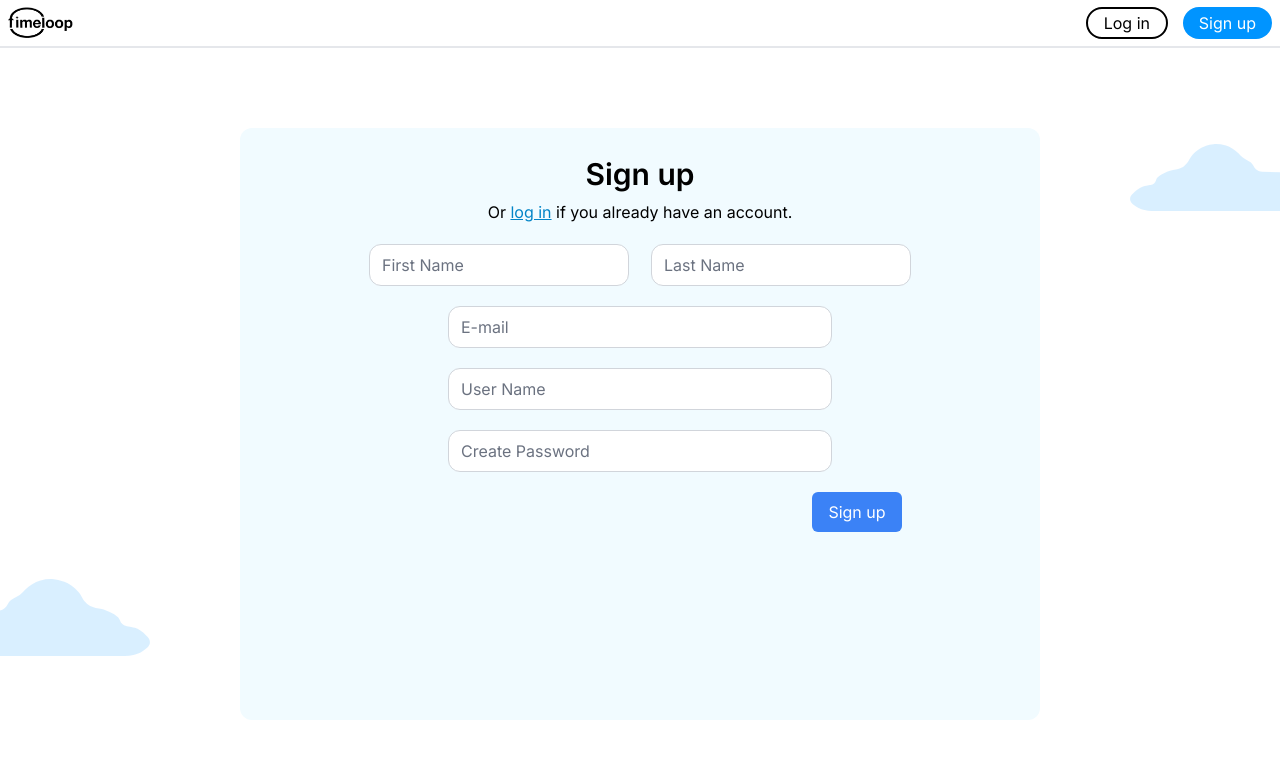
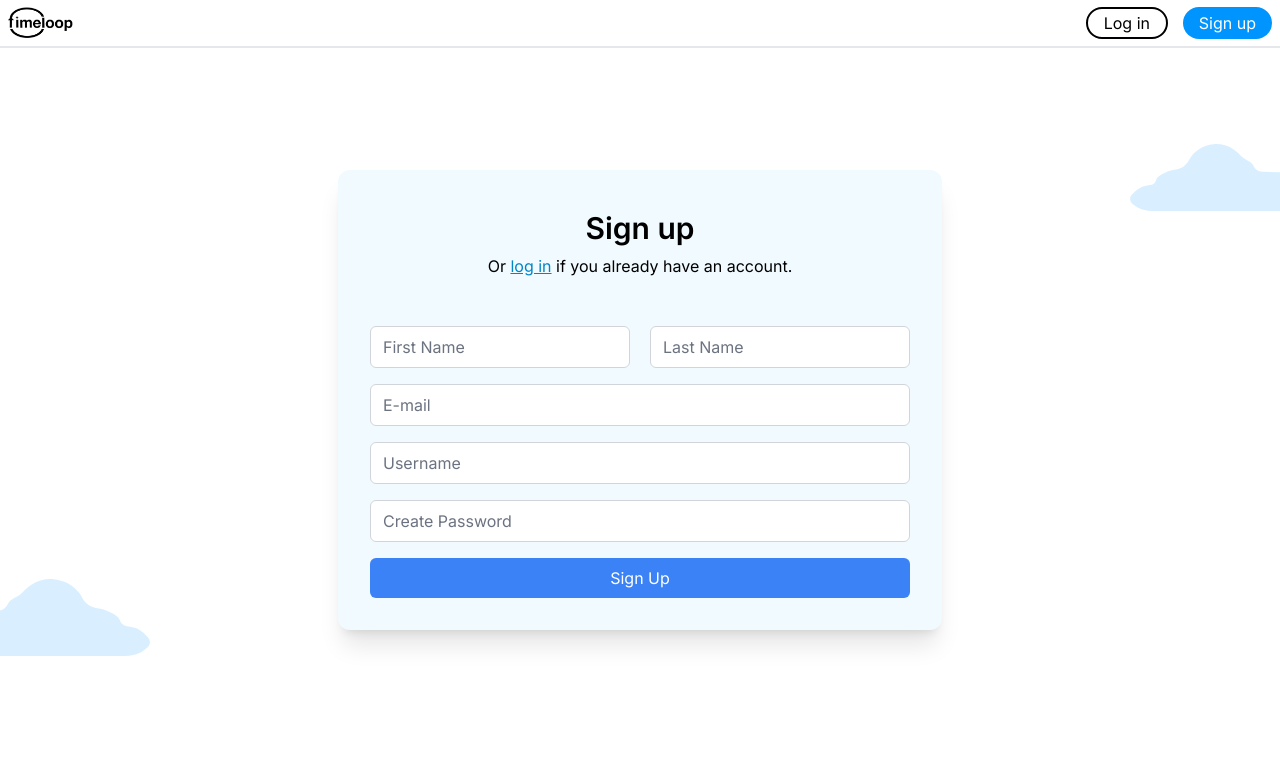
Before and after one commit to jpxoi/timeloop-frontend, a React (Vite) app: page /signup in a window 1280 px wide. Shown: the top 758 px of the page. Built offline with nearby package versions, Linux system fonts and the light colour scheme; no server answers.

Commit message:
Refactor Signup component and add signup functionality

```diff
--- a/src/Components/Pages/Signup.jsx
+++ b/src/Components/Pages/Signup.jsx
@@ -1,37 +1,123 @@
 import React from "react";
-import {Link} from "react-router-dom";
+import { Link } from "react-router-dom";
+import { signup } from "../../Helpers/Auth";
+import { useNavigate } from "react-router-dom";
 
-import CloudDeco from "/src/assets/illustrations/CloudDeco.svg";
-import CloudDecoInvert from "/src/assets/illustrations/CloudDecoInvert.svg";
+import CloudDeco from "../../assets/illustrations/CloudDeco.svg";
+import CloudDecoInvert from "../../assets/illustrations/CloudDecoInvert.svg";
 
 import LandingHeader from "../Organisms/LandingHeader";
 
 function Signup() {
-function handleClick() {
-  alert("Sign up button pressed");
-}
+  const navigate = useNavigate();
+  const [isLoading, setIsLoading] = React.useState(false);
+
+  function handleClick() {
+    setIsLoading(true);
+
+    const button = document.querySelector("button");
+    const errorbox = document.getElementById("error-message");
+
+    const firstName = document.getElementById("first-name").value;
+    const lastName = document.getElementById("last-name").value;
+    const email = document.getElementById("email").value;
+    const username = document.getElementById("username").value;
+    const password = document.getElementById("password").value;
+
+    // Disable the button
+    button.disabled = true;
+
+    signup(firstName, lastName, email, username, password)
+      .then((data) => {
+        console.log(data);
+      })
+      .catch((error) => {
+        console.error(error);
+        errorbox.innerText = error.message;
+
+        // Enable the button
+        button.disabled = false;
+      })
+      .finally(() => {
+        setIsLoading(false);
+        navigate("/app", { replace: true });
+      });
+  }
+
+  const loadingMessage = isLoading ? "Loading..." : "Sign Up";
 
   return (
     <div className="flex flex-col h-screen min-w-max relative">
       <LandingHeader />
-      <div className="bg-[#F1FBFF] rounded-xl my-20 mx-60 flex-1 min-w-max grid grid-cols-2 justify-items-center content-start gap-5 py-5">
+
+      <div className="bg-[#F1FBFF] rounded-xl shadow-xl p-8 grid grid-cols-2 gap-8 absolute top-1/2 left-1/2 transform -translate-x-1/2 -translate-y-1/2">
         <div className="col-span-2 self-start py-0">
           <h1 className="font-semibold text-3xl text-center p-2">Sign up</h1>
-          <h1 className="text-center">Or <Link to="/Login" className="text-sky-600 hover:text-sky-400 underline">log in</Link> if you already have an account.</h1>
+          <h1 className="text-center">
+            Or{" "}
+            <Link
+              to="/Login"
+              className="text-sky-600 hover:text-sky-400 underline"
+            >
+              log in
+            </Link>{" "}
+            if you already have an account.
+          </h1>
         </div>
 
-        <input type="text" placeholder="First Name" className="ml-32 border-gray-300 rounded-xl"/>
-        <input type="text" placeholder="Last Name" className="mr-32 border-gray-300 rounded-xl"/>
-        <input type="text" placeholder="E-mail" className="col-span-2 border-gray-300 rounded-xl w-96"/>
-        <input type="text" placeholder="User Name" className="col-span-2 border-gray-300 rounded-xl w-96"/>
-        <input type="text" placeholder="Create Password" className="col-span-2 border-gray-300 rounded-xl w-96"/>
+        <form className="flex flex-col col-span-2 self-start py-0" onSubmit={(e) => e.preventDefault()}>
+          <div className="grid grid-cols-2 gap-5 mt-4">
+            <input
+              id="first-name"
+              type="text"
+              placeholder="First Name"
+              className="border-gray-300 rounded-md"
+            />
+            <input
+              id="last-name"
+              type="text"
+              placeholder="Last Name"
+              className="border-gray-300 rounded-md"
+            />
+          </div>
 
+          <input
+            id="email"
+            type="email"
+            placeholder="E-mail"
+            className="col-span-2 border-gray-300 rounded-md mt-4"
+          />
+          <input
+            id="username"
+            type="text"
+            placeholder="Username"
+            className="col-span-2 border-gray-300 rounded-md mt-4"
+          />
+          <input
+            id="password"
+            type="password"
+            placeholder="Create Password"
+            className="col-span-2 border-gray-300 rounded-md mt-4"
+          />
 
-        <button className="bg-blue-500 hover:bg-blue-700 text-white py-2 px-4 rounded-md col-start-2 ml-6" onClick={handleClick}>Sign up</button>
+          <button
+            onClick={handleClick}
+            className="bg-blue-500 hover:bg-blue-700 text-white py-2 px-4 rounded-md col-start-2 mt-4"
+          >
+            {loadingMessage}
+          </button>
+        </form>
+      </div>
+
+      <div className="absolute bottom-8 w-full text-center">
+        <p id="error-message" className="text-center text-red-500"></p>
       </div>
 
       <img src={CloudDeco} className="w-[150px] absolute bottom-36"></img>
-      <img src={CloudDecoInvert} className="w-[150px] absolute right-0 top-36"></img>
+      <img
+        src={CloudDecoInvert}
+        className="w-[150px] absolute right-0 top-36"
+      ></img>
     </div>
   );
 }
--- a/src/Helpers/Auth.js
+++ b/src/Helpers/Auth.js
@@ -35,6 +35,31 @@ export function login(username, password) {
   });
 }
 
+export function signup(first_name, last_name, email, username, password) {
+  return new Promise((resolve, reject) => {
+    if (!first_name || !last_name || !email || !username || !password) {
+      reject({ message: "Please fill in all the fields." });
+      return;
+    }
+    fetch("https://timeloop-backend.onrender.com/api/v1/auth/signup", {
+      method: "POST",
+      headers: {
+        "Content-Type": "application/json",
+      },
+      body: JSON.stringify({ first_name, last_name, email, username, password }),
+    })
+      .then((res) => res.json())
+      .then((data) => {
+        if (data.message === "User created successfully") {
+          login(username, password)
+            .then((data) => resolve(data))
+            .catch((error) => reject(error));
+        }
+      })
+      .catch((error) => reject(error));
+  });
+}
+
 // Path: src/Helpers/Auth.js
 
 export function setAuthToken(token) {
```
